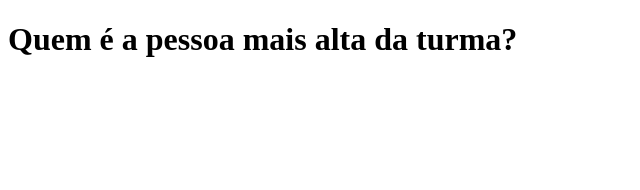
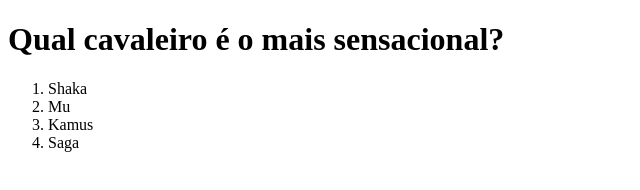
Before and after one commit to brunohbarrosfonseca/DesnInter-Exercicio1, a plain HTML site: page index.html in a window 1280 px wide. Shown: the whole page, without its empty margins (0-640 px from the left). Drawn offline with Linux system fonts and the light colour scheme.

Commit message:
Alteracoes

```diff
--- a/index.html
+++ b/index.html
@@ -7,7 +7,13 @@
     <title>Quiz</title>
 </head>
 <body>
-    <h1>Quem é a pessoa mais alta da turma?</h1>
+    <h1>Qual cavaleiro é o mais sensacional?</h1>
+        <ol>
+            <li>Shaka</li>
+            <li>Mu</li>
+            <li>Kamus</li>
+            <li>Saga</li>
+        </ol>
 
 </body>
 </html>
```
